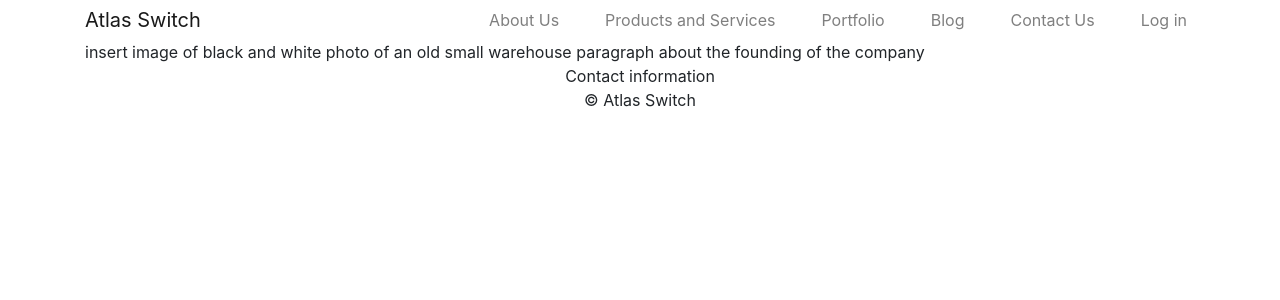
After one commit to jp117/AtlasSwitch_WebsiteRedesign, a Flask app: page /history in a window 1280 px wide. The commit adds this page. Shown: the top 300 px of the page. Run offline with Flask 2, Linux system fonts and the light colour scheme; some libraries are stand-ins or nearby versions.

Commit message:
set up routes

```diff
--- a/AtlasSwitch/__init__.py
+++ b/AtlasSwitch/__init__.py
@@ -5,6 +5,12 @@ app = Flask(__name__)
 
 
 from AtlasSwitch.core.views import core
+from AtlasSwitch.portfolio.views import portfolio
+from AtlasSwitch.blog.views import blog
+from AtlasSwitch.users.views import users
 
 
 app.register_blueprint(core)
+app.register_blueprint(portfolio)
+app.register_blueprint(blog)
+app.register_blueprint(users)
--- /dev/null
+++ b/AtlasSwitch/blog/forms.py
@@ -0,0 +1 @@
+# forms for submitting new blog posts will be here
--- a/AtlasSwitch/core/views.py
+++ b/AtlasSwitch/core/views.py
@@ -7,3 +7,24 @@ core = Blueprint('core', __name__)
 @core.route('/')
 def index():
     return render_template('index.html')
+
+
+@core.route('/history')
+def history():
+    return render_template('history.html')
+
+
+@core.route('/team')
+def team():
+    # This is probably going to pull from the database
+    return render_template('team.html')
+
+
+@core.route('/products_and_services')
+def products_and_services():
+    return render_template('pands.html')
+
+
+@core.route('/contact')
+def contact():
+    return render_template('contact.html')
--- /dev/null
+++ b/AtlasSwitch/portfolio/forms.py
@@ -0,0 +1 @@
+# This is for the portfolio form for writing new portfolio posts
--- a/AtlasSwitch/templates/base.html
+++ b/AtlasSwitch/templates/base.html
@@ -25,23 +25,23 @@
                         About Us
                     </a>
                     <div class="dropdown-menu" aria-labelledby="navbarDropdown">
-                      <a class="dropdown-item" href="#">History</a>
-                      <a class="dropdown-item" href="#">Meet the team</a>
+                      <a class="dropdown-item" href="{{url_for('core.history')}}">History</a>
+                      <a class="dropdown-item" href="{{url_for('core.team')}}">Meet the team</a>
                   </div>
                   <li class="nav-item">
-                    <a class="nav-link" href="#">Products and Services</a>
+                    <a class="nav-link" href="{{url_for('core.products_and_services')}}">Products and Services</a>
                   </li>
                   <li class="nav-item">
-                    <a class="nav-link" href="#">Portfolio</a>
+                    <a class="nav-link" href="{{url_for('portfolio.portfolio_page')}}">Portfolio</a>
                   </li>
                   <li class="nav-item">
-                    <a class="nav-link" href="#">Blog</a>
+                    <a class="nav-link" href="{{url_for('blog.blog_posts')}}">Blog</a>
                   </li>
                   <li class="nav-item">
-                    <a class="nav-link" href="#">Contact Us</a>
+                    <a class="nav-link" href="{{url_for('core.contact')}}">Contact Us</a>
                   </li>
                   <li class="nav-item">
-                    <a class="nav-link" href="#">Log in</a>
+                    <a class="nav-link" href="{{url_for('users.login')}}">Log in</a>
                   </li>
                 </li>
             </ul>
@@ -52,6 +52,8 @@
 {% block content %}
 
 {% endblock %}
+<div class='container text-center'> Contact information</div>
+<div class='container text-center'>&copy; Atlas Switch</div>
 
 </body>
 </html>
--- /dev/null
+++ b/AtlasSwitch/templates/contact.html
@@ -0,0 +1,5 @@
+{% extends 'base.html' %}
+
+{% block content %}
+contact form
+{% endblock %}
--- /dev/null
+++ b/AtlasSwitch/templates/history.html
@@ -0,0 +1,9 @@
+{% extends 'base.html' %}
+
+{% block content %}
+<div class='container'>
+    <span class='text-center'>insert image of black and white photo of an old small warehouse</span>
+
+    paragraph about the founding of the company
+</div>
+{% endblock %}
--- /dev/null
+++ b/AtlasSwitch/templates/pands.html
@@ -0,0 +1,5 @@
+{% extends 'base.html' %}
+
+{% block content %}
+put in a responsive grid system with all of our products and services
+{% endblock %}
--- /dev/null
+++ b/AtlasSwitch/users/forms.py
@@ -0,0 +1 @@
+# this will have the log in form for users
```
Also changed, not shown: AtlasSwitch/blog/views.py (added, +9 -0 lines), AtlasSwitch/portfolio/views.py (added, +9 -0 lines), AtlasSwitch/templates/blog.html (added, +7 -0 lines), AtlasSwitch/templates/login.html (added, +9 -0 lines), AtlasSwitch/templates/portfolio.html (added, +7 -0 lines), AtlasSwitch/templates/team.html (added, +7 -0 lines), AtlasSwitch/users/views.py (added, +9 -0 lines), joe-lewandowski-786761-unsplash.jpg (added).
